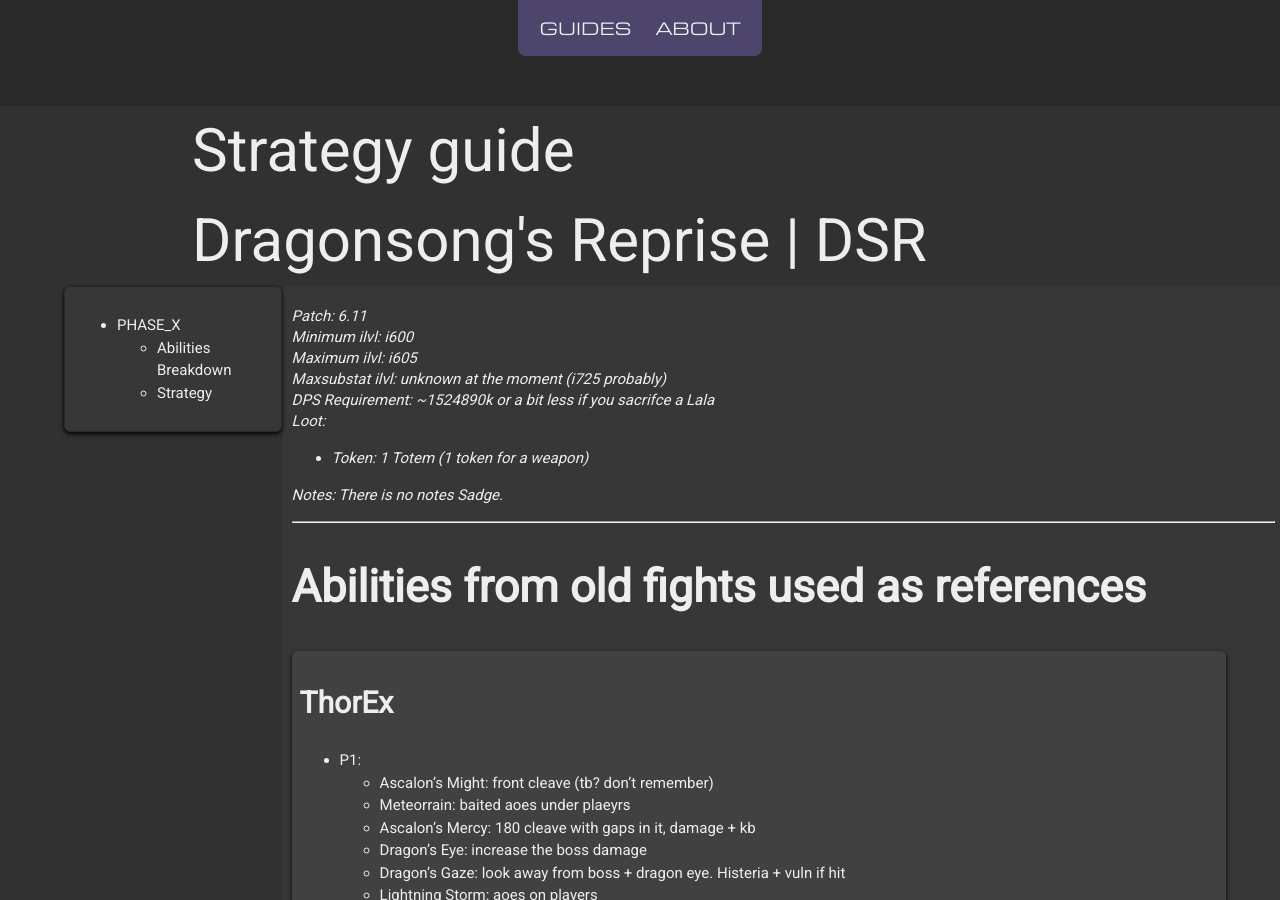
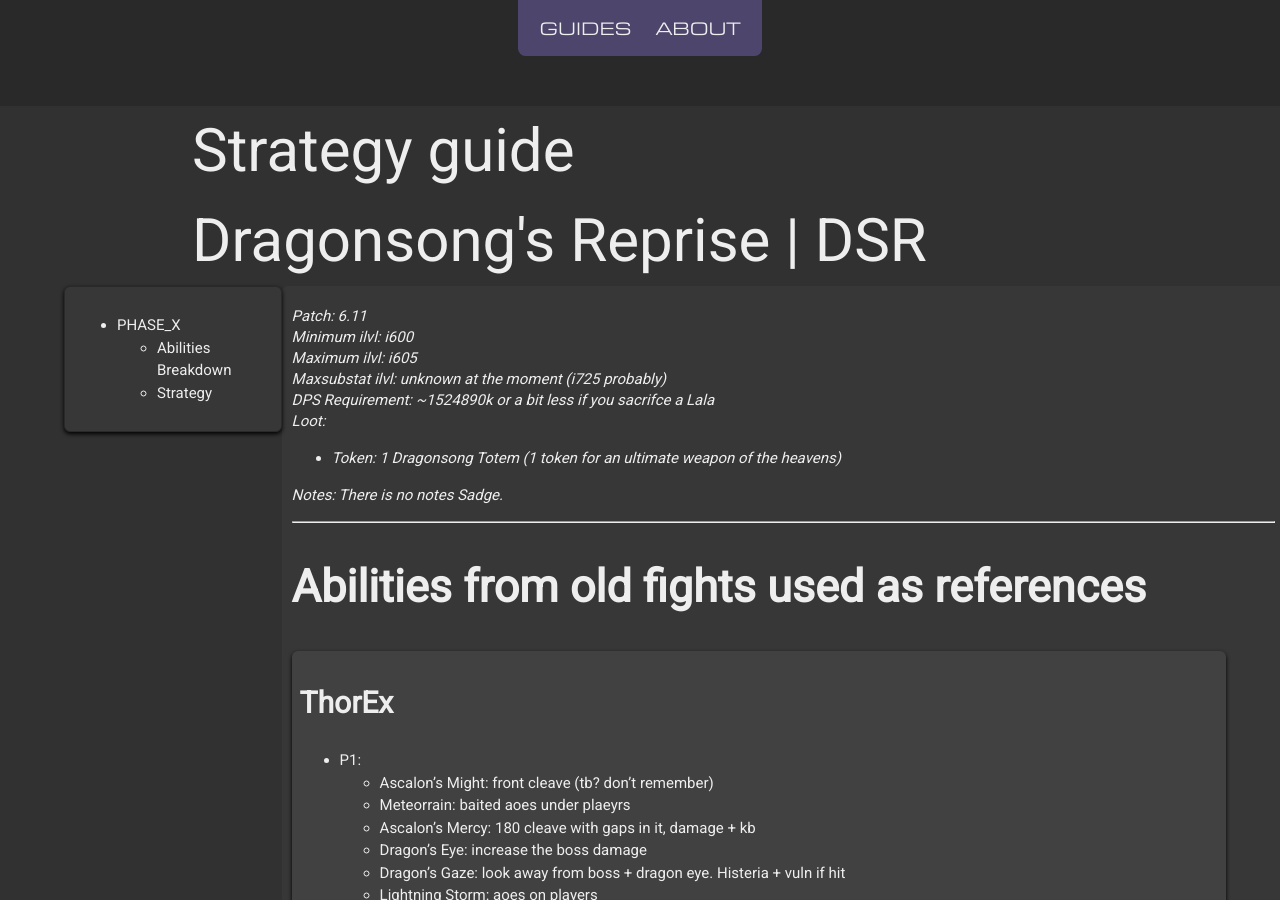
Before and after one commit to VacCrow/vaccrow.github.io, a Jekyll site: the page built from guides/ultimates/DSR.md, in a window 1280 px wide and 900 px high. Built offline with Jekyll 4.4.1, drawn with Linux system fonts in a browser that asks for light colours.

Commit message:
Update DSR.md

```diff
--- a/guides/ultimates/DSR.md
+++ b/guides/ultimates/DSR.md
@@ -11,7 +11,7 @@
 Maxsubstat ilvl: unknown at the moment (i725 probably)
 DPS Requirement: ~1524890k or a bit less if you sacrifce a Lala
 Loot:*
-+ *Token: 1 Totem (1 token for a weapon)*
++ *Token: 1 Dragonsong Totem (1 token for an ultimate weapon of the heavens)*
 
 *Notes: There is no notes Sadge.*
 
```
